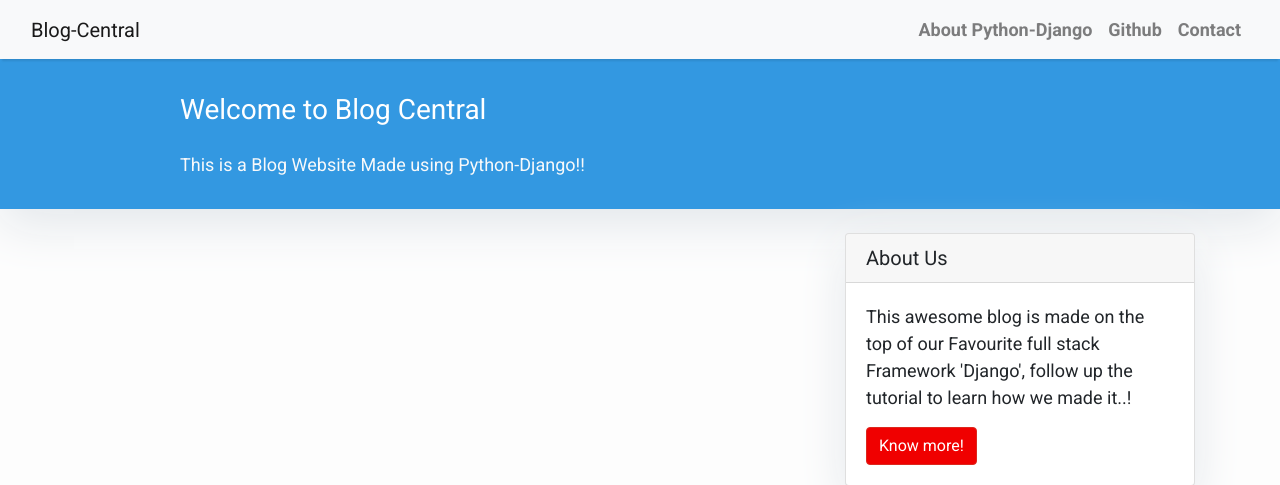
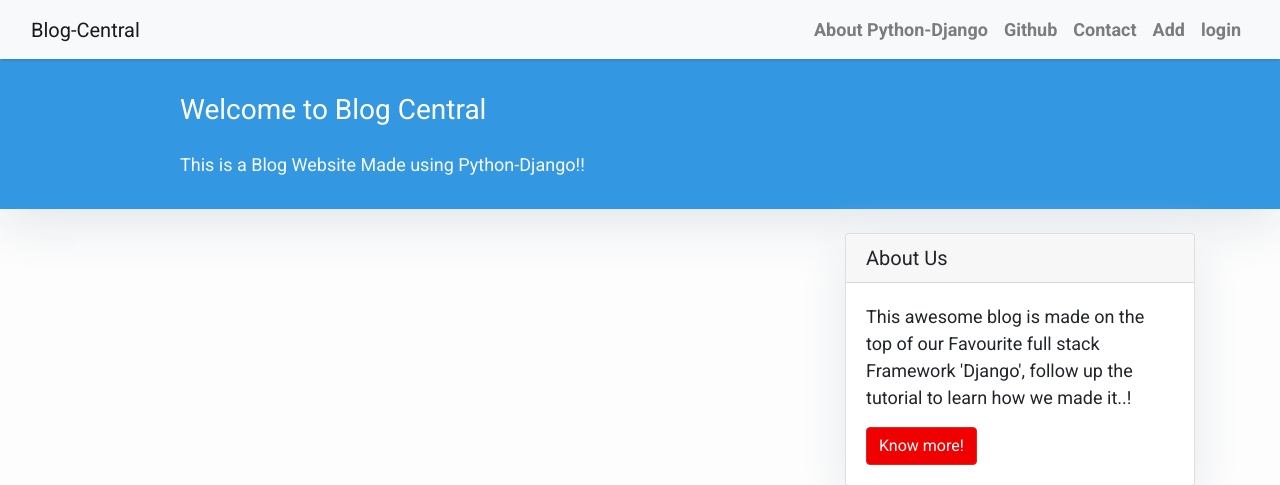
Before and after one commit to Aayush-Joshi-01/Blog-Central, a Django app: page / in a window 1280 px wide. Shown: the top 485 px of the page. Run offline with Django 4.2, Linux system fonts and the light colour scheme; data that the repository does not hold is empty; some libraries are stand-ins or nearby versions.

Commit message:
Added some more routes to make it easier to traverse

```diff
--- a/mysite/mysite/templates/base.html
+++ b/mysite/mysite/templates/base.html
@@ -83,6 +83,20 @@
                 >Contact</a
               >
             </li>
+            <li class="nav-item text-black">
+              <a
+                class="nav-link text-black font-weight-bold"
+                href="http://127.0.0.1:8000/admin/blog/post/add/"
+                >Add</a
+              >
+            </li>
+            <li class="nav-item text-black">
+              <a
+                class="nav-link text-black font-weight-bold"
+                href="http://127.0.0.1:8000/admin/"
+                >login</a
+              >
+            </li>
           </ul>
         </div>
       </div>
```
